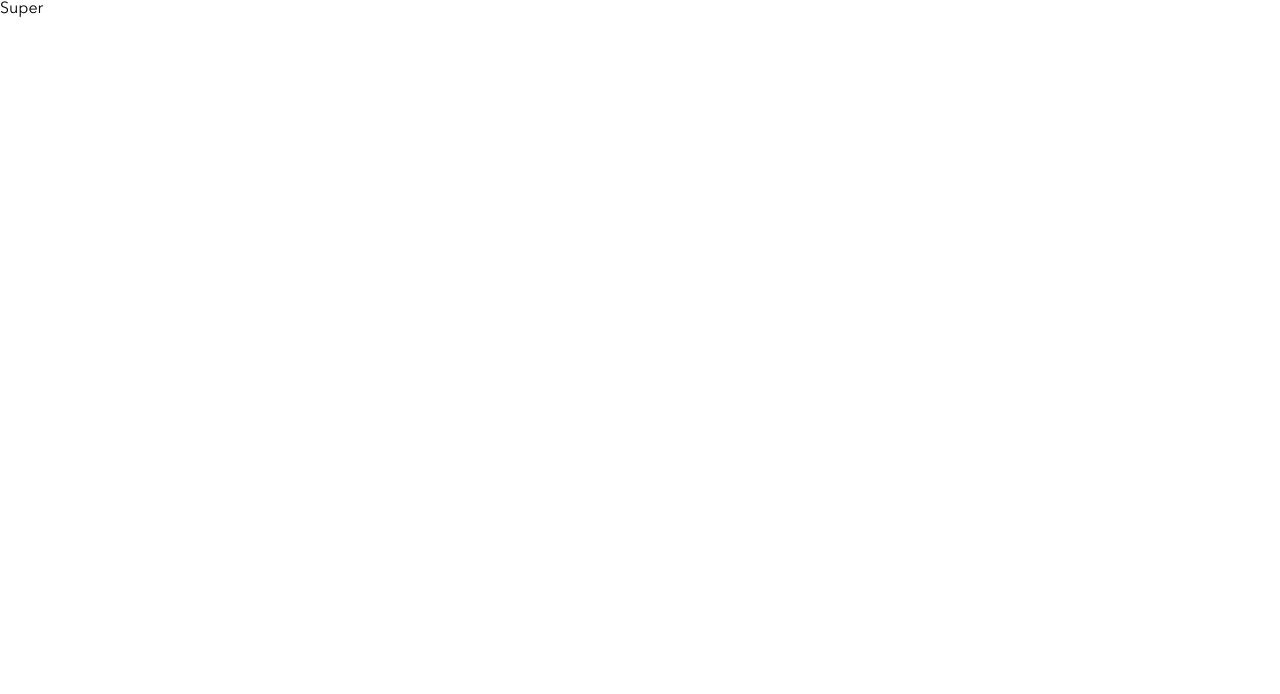
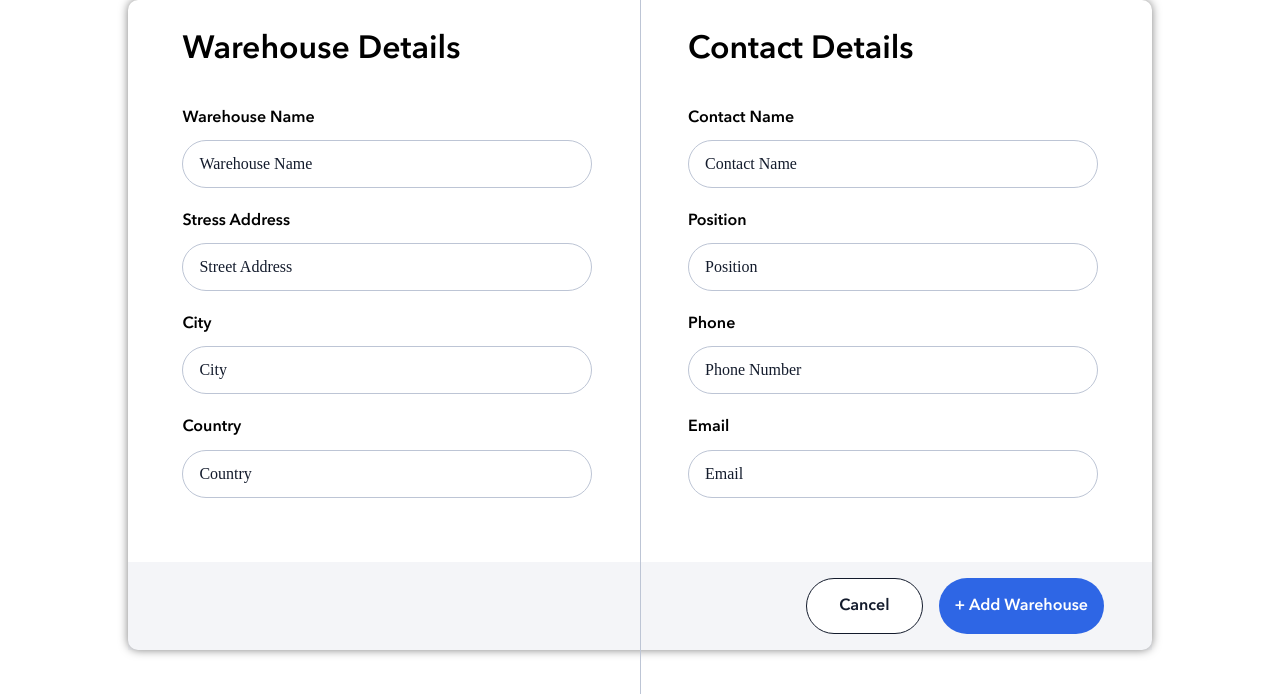
Before and after one commit to DanySA22/InStock-Client, a React (Create React App) app: page /addWareHouse in a window 1280 px wide. Shown: the top 694 px of the page. Built offline with nearby package versions, Linux system fonts and the light colour scheme.

Commit message:
Worked on the AddNewWareHouseComponents front end, only few things need to be reviewed before creating PR

```diff
--- a/src/pages/AddWareHousePage/AddWareHousePage.jsx
+++ b/src/pages/AddWareHousePage/AddWareHousePage.jsx
@@ -1,9 +1,69 @@
-import "./AddWareHousePage.scss"
+function AddWareHousePage() {
+  return (
+    <div className="warehouse">
+      <form action="" className="warehouse__form">
+        <div className="warehouse__details">
+          <div className="warehouse__left">
+            <h2 className="warehouse__title">Warehouse Details</h2>
+            <div className="warehouse__items">
+              <label className="warehouse__labels" htmlFor="name">
+                Warehouse Name
+              </label>
+              <input className="warehouse__inputs" type="text" id="name" name="name" placeholder="Warehouse Name" />
 
-function AddWareHousePage () {
-  return (
-    <div className="super">Super</div>
+              <label className="warehouse__labels" htmlFor="address">
+                Stress Address
+              </label>
+              <input className="warehouse__inputs" type="text" id="address" name="address" placeholder="Street Address" />
+
+              <label className="warehouse__labels" htmlFor="city">
+                City
+              </label>
+              <input className="warehouse__inputs" type="text" id="city" name="city" placeholder="City" />
+
+              <label className="warehouse__labels" htmlFor="country">
+                Country
+              </label>
+              <input className="warehouse__inputs" type="text" id="country" name="country" placeholder="Country" />
+            </div>
+          </div>
+          <div className="warehouse__border"></div>
+          <div className="warehouse__right">
+            <h2 className="warehouse__title">Contact Details</h2>
+            <div className="warehouse__items">
+              <label className="warehouse__labels" htmlFor="contactname">
+                Contact Name
+              </label>
+              <input className="warehouse__inputs" type="text" id="contactname" name="contactname" placeholder="Contact Name" />
+
+              <label className="warehouse__labels" htmlFor="position">
+                Position
+              </label>
+              <input className="warehouse__inputs" type="text" id="position" name="position" placeholder="Position" />
+
+              <label className="warehouse__labels" htmlFor="phone">
+                Phone
+              </label>
+              <input className="warehouse__inputs" type="text" id="phone" name="phone" placeholder="Phone Number" />
+
+              <label className="warehouse__labels" htmlFor="email">
+                Email
+              </label>
+              <input className="warehouse__inputs" type="text" id="email" name="email" placeholder="Email" />
+            </div>
+          </div>
+        </div>
+        <div className="warehouse__buttons">
+          <button className="warehouse__buttons-cancel" type="submit">
+            Cancel
+          </button>
+          <button className="warehouse__buttons-add" type="submit">
+            + Add Warehouse
+          </button>
+        </div>
+      </form>
+    </div>
   )
 }
 
-export default AddWareHousePage;
+export default AddWareHousePage
--- a/src/pages/AddWareHousePage/AddWareHousePage.scss
+++ b/src/pages/AddWareHousePage/AddWareHousePage.scss
@@ -0,0 +1,125 @@
+.warehouse {
+  &__form {
+    padding: 10%;
+    @include tablet {
+      padding: 0;
+      width: auto;
+      height: auto;
+      background-color: $instockWhite;
+      border-radius: 10px;
+      box-shadow: 0px 0px 10px 0px rgba(0, 0, 0, 0.5);
+      margin-left: 10%;
+      margin-right: 10%;
+    }
+  }
+  &__details {
+    display: flex;
+    flex-direction: column;
+    padding-top: 2rem;
+
+    @include tablet {
+      display: flex;
+      flex-direction: row;
+      justify-content: center;
+    }
+  }
+  &__border {
+    @include tablet {
+      width: 1px;
+      background-color: $instockCloud;
+      position: absolute;
+      top: 0;
+      bottom: 0;
+    }
+  }
+  &__left {
+    width: 100%;
+    margin-bottom: 3rem;
+    @include tablet {
+      width: 40%;
+      margin-right: 3rem;
+    }
+  }
+  &__right {
+    width: 100%;
+    @include tablet {
+      width: 40%;
+      margin-left: 3rem;
+    }
+  }
+  &__title {
+    font-size: 2rem;
+    font-weight: 600;
+    margin-bottom: 1rem;
+    font-family: "AvenirNext LT Pro";
+  }
+
+  &__items {
+    display: flex;
+    flex-direction: column;
+  }
+  &__inputs {
+    height: 3rem;
+    border-radius: 2rem;
+    margin-top: 0.8rem;
+    padding-left: 1rem;
+    border: solid $instockCloud 1px;
+    font-family: "Titillium Web";
+    &:focus {
+      border-radius: 1.2rem;
+      border: 1px solid $instockIndigo;
+      outline: none;
+    }
+    &::placeholder {
+      font-weight: 400;
+      color: $instockBlack;
+      font-size: 1rem;
+    }
+  }
+  &__labels {
+    margin-top: 1.5rem;
+    font-size: 1rem;
+    font-weight: 600;
+    font-family: "AvenirNext LT Pro";
+  }
+  &__buttons {
+    display: flex;
+    margin-top: 1rem;
+    margin-bottom: 1rem;
+    padding-right: 3rem;
+
+    @include tablet {
+      height: 88.32px;
+      overflow: hidden;
+      display: flex;
+      justify-content: flex-end;
+      background-color: #bdc5d52b;
+    }
+    &-add {
+      padding: 1rem;
+      border-radius: 2rem;
+      margin-top: 1rem;
+      margin-bottom: 1rem;
+      background-color: $instockIndigo;
+      color: $instockWhite;
+      border: none;
+      font-weight: 600;
+      font-size: 1rem;
+      font-family: "AvenirNext LT Pro";
+    }
+    &-cancel {
+      padding: 1rem 2rem;
+      border-radius: 2rem;
+      margin-top: 1rem;
+      margin-bottom: 1rem;
+      background-color: $instockWhite;
+      box-sizing: border-box;
+      color: $instockBlack;
+      border: 1px solid $instockBlack;
+      margin-right: 1rem;
+      font-weight: 600;
+      font-size: 1rem;
+      font-family: "AvenirNext LT Pro";
+    }
+  }
+}
--- a/src/styles/App.scss
+++ b/src/styles/App.scss
@@ -6,7 +6,7 @@
 @import "./partials/global";
 @import "../components/Footer/Footer";
 @import "../components/Header/Header";
-@import "../components/WareHouseList/WareHouseListMenu/WareHouseListMenu.scss";
-@import "../pages/AddWareHousePage/AddWareHousePage.scss";
-@import "../pages/WareHousesPage/WareHousesPage.scss";
-@import "../components/WareHouseList/WareHouseListSelection/WareHouseListSelection.scss"
+@import "../components/WareHouseList/WareHouseListMenu/WareHouseListMenu";
+@import "../pages/AddWareHousePage/AddWareHousePage";
+@import "../pages/WareHousesPage/WareHousesPage";
+@import "../components/WareHouseList/WareHouseListSelection/WareHouseListSelection";
--- a/src/styles/partials/_global.scss
+++ b/src/styles/partials/_global.scss
@@ -8,7 +8,7 @@ html {
   padding: 0;
 }
 body {
-  font-family: "AvenirNext LT Pro", Montserrat, Lato, "Open Sans", sans-serif;
+  font-family: "AvenirNext LT Pro", "Open Sans", sans-serif;
 }
 img {
   width: 100%;
--- a/src/styles/partials/_variables.scss
+++ b/src/styles/partials/_variables.scss
@@ -1,12 +1,11 @@
-$instockBlack: #131b2c;
-$instockSlate: #5c667e;
 $instockBlack: #131b2c;
 $instockSlate: #5c667e;
 $instockGraphite: #232940;
 $instockGreen: #158463;
 $instockIndigo: #2e66e5;
 $instockCloud: #bdc5d5;
-$instockWhite:#FFFFFF;
+$instockWhite: #ffffff;
+$instockGray: #bdc5d52b;
 // ======= media queries layout======
 $tablet-breakpoint: 767px;
 $desktop-breakpoint: 1280px;
```
